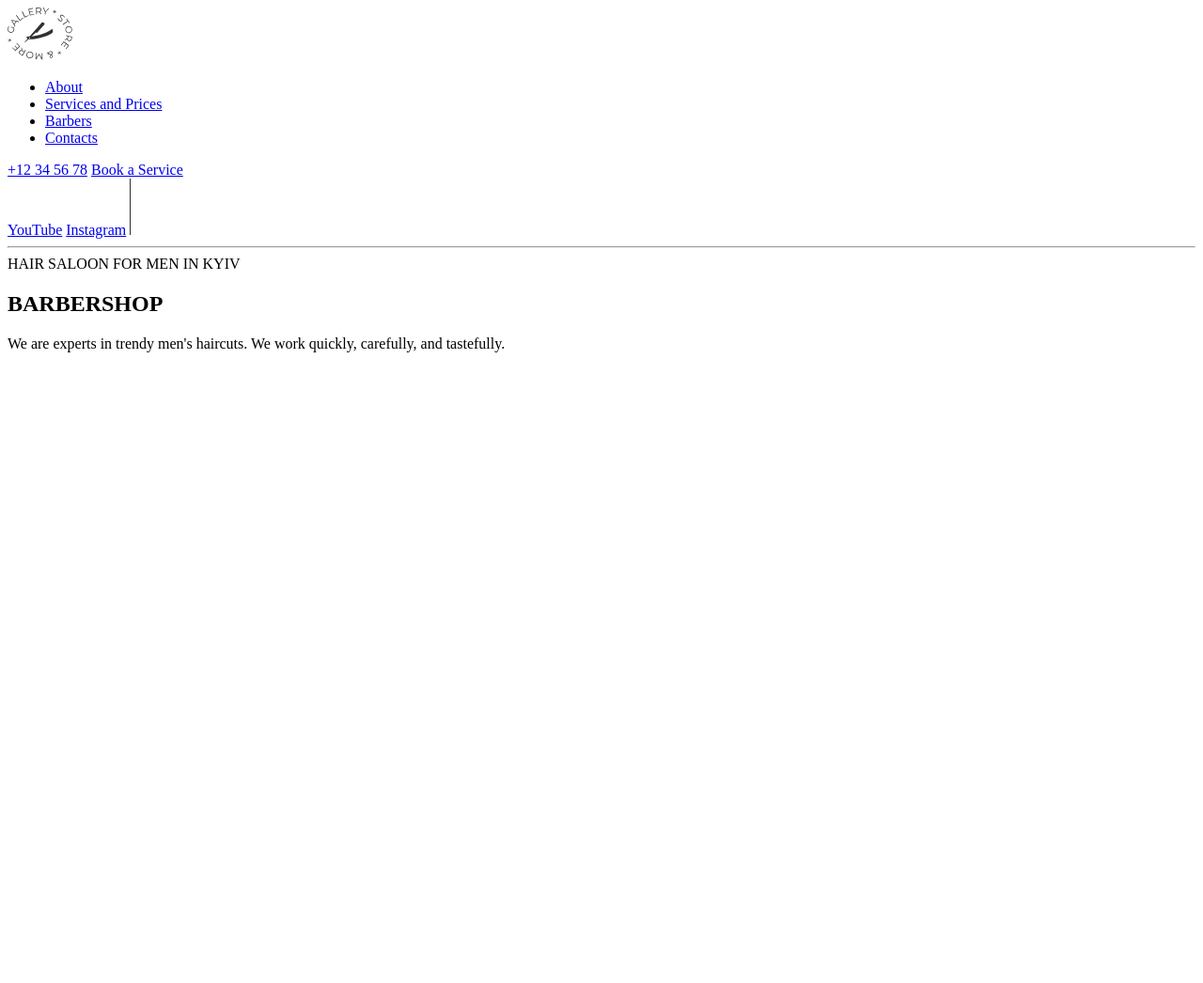
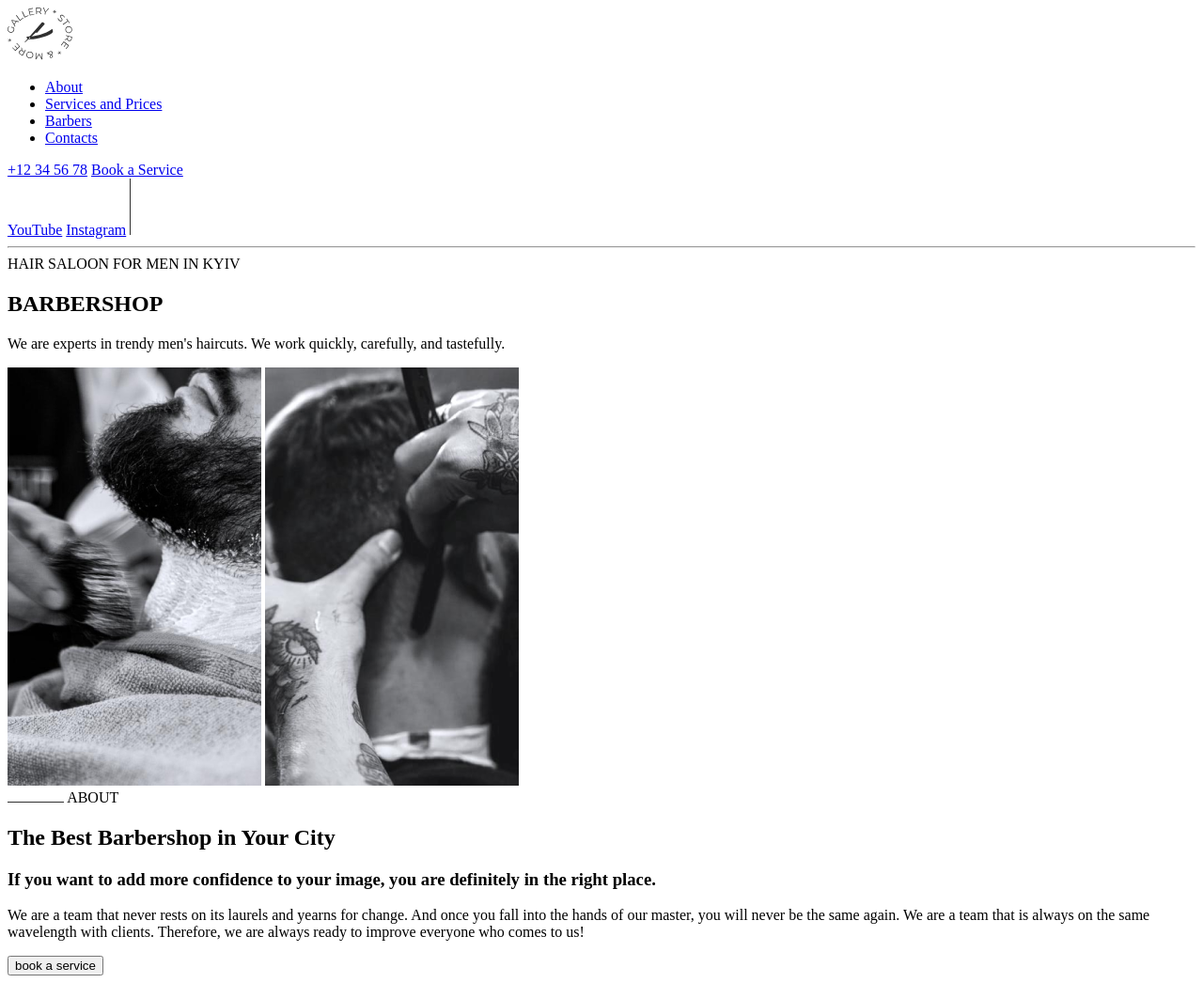
Before and after one commit to Dublarski/html-css-lesson-1-module-1, a plain HTML site: page index.html in a window 1280 px wide. Shown: the whole page at 94% size. Before the commit the page ends 800 px from the top, so only its background shows below. Drawn offline with Linux system fonts and the light colour scheme.

Commit message:
added-photos-and-about-section

```diff
--- a/index.html
+++ b/index.html
@@ -7,9 +7,9 @@
   </head>
   <body>
     <header>
-      <!-- TODO: Pune link pe logo -->
-      <img src="./images/logo.svg" alt="company's logo" />
-
+      <a href="./index.html">
+        <img src="./images/logo.svg" alt="company's logo" />
+      </a>
       <nav>
         <ul>
           <li><a href="./about.html">About</a></li>
@@ -25,7 +25,7 @@
       <section>
         <a href="https://www.youtube.com/" target="_blank">YouTube</a>
         <a href="https://www.instagram.com/" target="_blank">Instagram</a>
-        <img src="./images/socia-media-dash.png" alt="socia-media-dash" />
+        <img src="./images/vertical-dash.svg" alt="Vertical Dash" />
       </section>
     </header>
     <main>
@@ -38,7 +38,33 @@
           and tastefully.
         </p>
       </section>
-      <section></section>
+      <!-- About Section -->
+      <div>
+        <section>
+          <img src="./images/spuma.png" alt="Intinde spuma de barbierit" />
+          <img
+            src="./images/briceag.png"
+            alt="Tunde cu briceagul in spatele urechii"
+          />
+          <div>
+            <img src="./images/horzontal-dash.svg" alt="Horizontal dash" />
+            <span>ABOUT</span>
+          </div>
+          <h2>The Best Barbershop in Your City</h2>
+          <h3>
+            If you want to add more confidence to your image, you are definitely
+            in the right place.
+          </h3>
+          <p>
+            We are a team that never rests on its laurels and yearns for change.
+            And once you fall into the hands of our master, you will never be
+            the same again. We are a team that is always on the same wavelength
+            with clients. Therefore, we are always ready to improve everyone who
+            comes to us!
+          </p>
+          <button>book a service</button>
+        </section>
+      </div>
     </main>
   </body>
 </html>
```
Also changed, not shown: images/briceag.png (added), images/horzontal-dash.svg (added), images/socia-media-dash.png (deleted), images/spuma.png (added), images/vertical-dash.svg (added).
